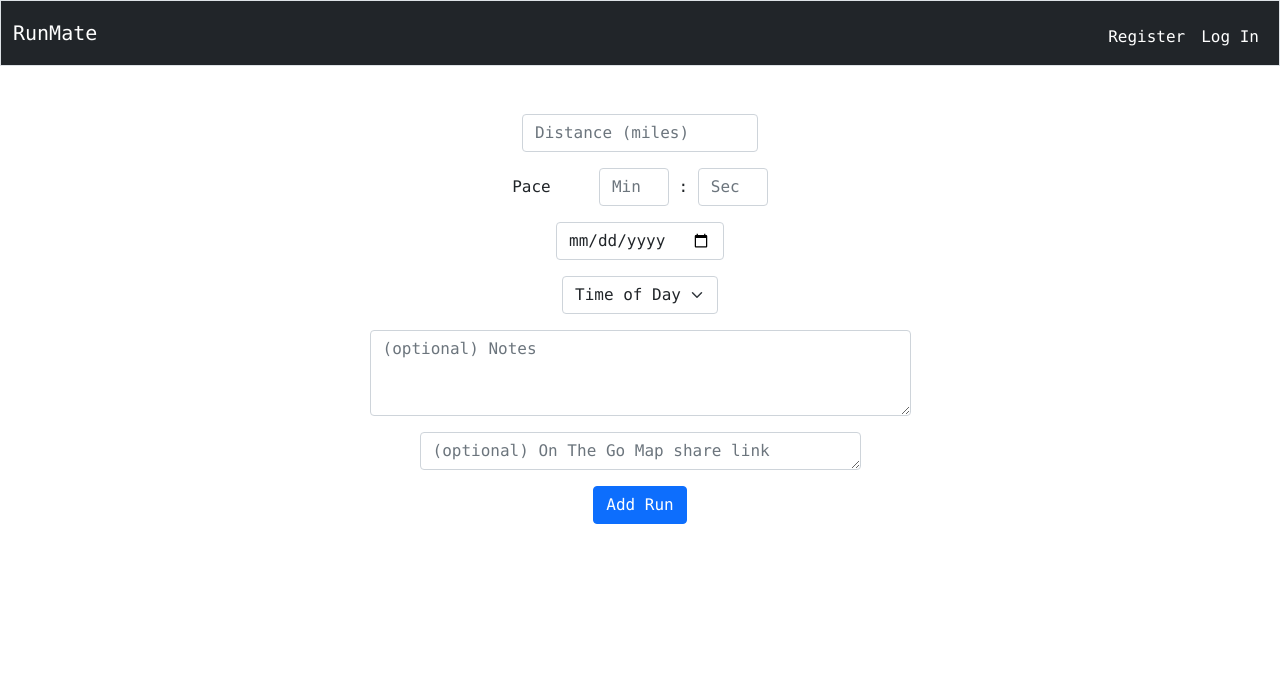
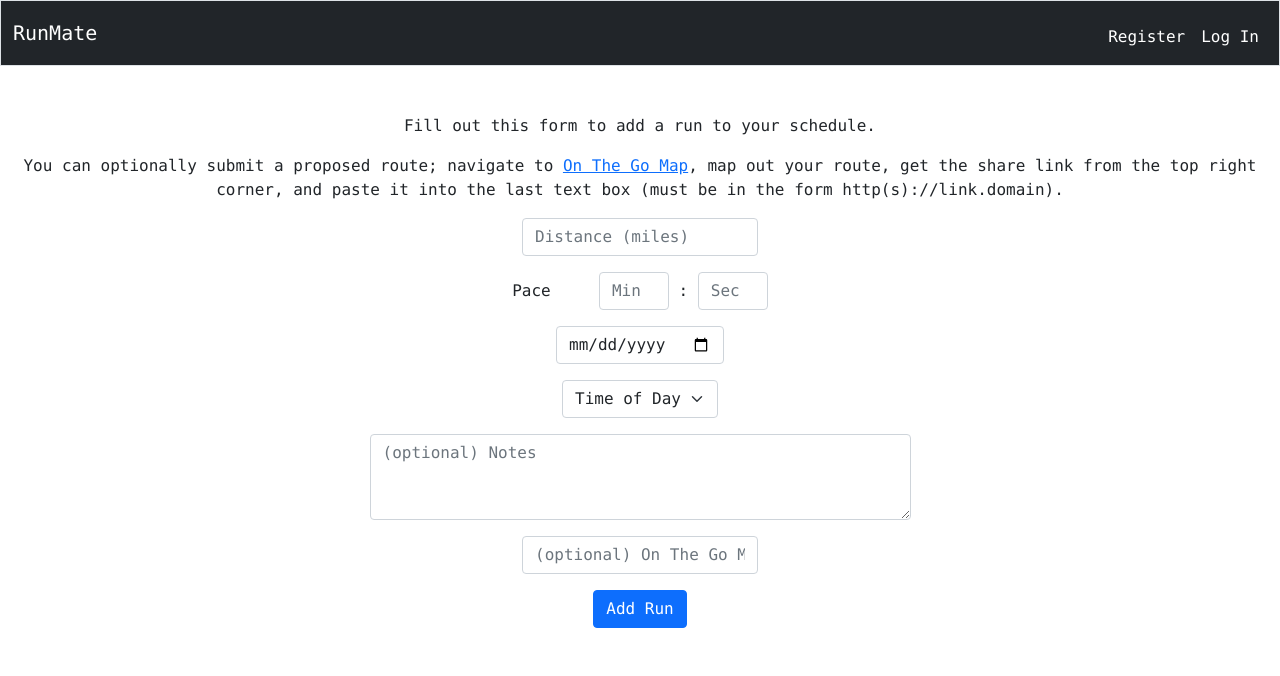
Before and after one commit to vsuraj156/RunMate, a Flask app: page /add in a window 1280 px wide. Shown: the part 160-836 px from the top of the page. Before the commit the page ends 684 px from the top, so only its background shows below. Run offline with Flask 2, Linux system fonts and the light colour scheme; some libraries are stand-ins or nearby versions.

Commit message:
template changes - clarified what users need to do on some pages

```diff
--- a/templates/add.html
+++ b/templates/add.html
@@ -5,8 +5,9 @@
 {% endblock %}
 
 {% block main %}
-    <!-- {% if error_message %} -->
-    <!-- {% endif %} -->
+    <p>Fill out this form to add a run to your schedule.</p>
+    <p>You can optionally submit a proposed route; navigate to <a href="https://onthegomap.com">On The Go Map</a>, map out your route,
+        get the share link from the top right corner, and paste it into the last text box (must be in the form http(s)://link.domain).</p>
     <form action="/add" method="post">
         {% if error_message %}
             <div class="alert alert-warning" role="alert">
@@ -39,7 +40,7 @@
             <textarea autocomplete="off" class="form-control mx-auto w-auto" name="notes" placeholder="(optional) Notes" rows="3" cols="50"></textarea>
         </div>
         <div class="mb-3">
-            <textarea autocomplete="off" class="form-control mx-auto w-auto" name="map_link" placeholder="(optional) On The Go Map share link" rows="1" cols="40"></textarea>
+            <input autocomplete="off" class="form-control mx-auto w-auto" name="map_link" placeholder="(optional) On The Go Map share link" type="url"></textarea>
         </div>
         <button class="btn btn-primary" type="submit">Add Run</button>
     </form>
--- a/templates/delete.html
+++ b/templates/delete.html
@@ -5,6 +5,7 @@
 {% endblock %}
 
 {% block main %}
+    <p>Select a run that you would like to delete from your schedule.</p>
     <form action="/delete" method="post">
         <div class="mb-3">
             <select name="delete-run" class="form-select mx-auto w-auto">
```
Also changed, not shown: run.db.
